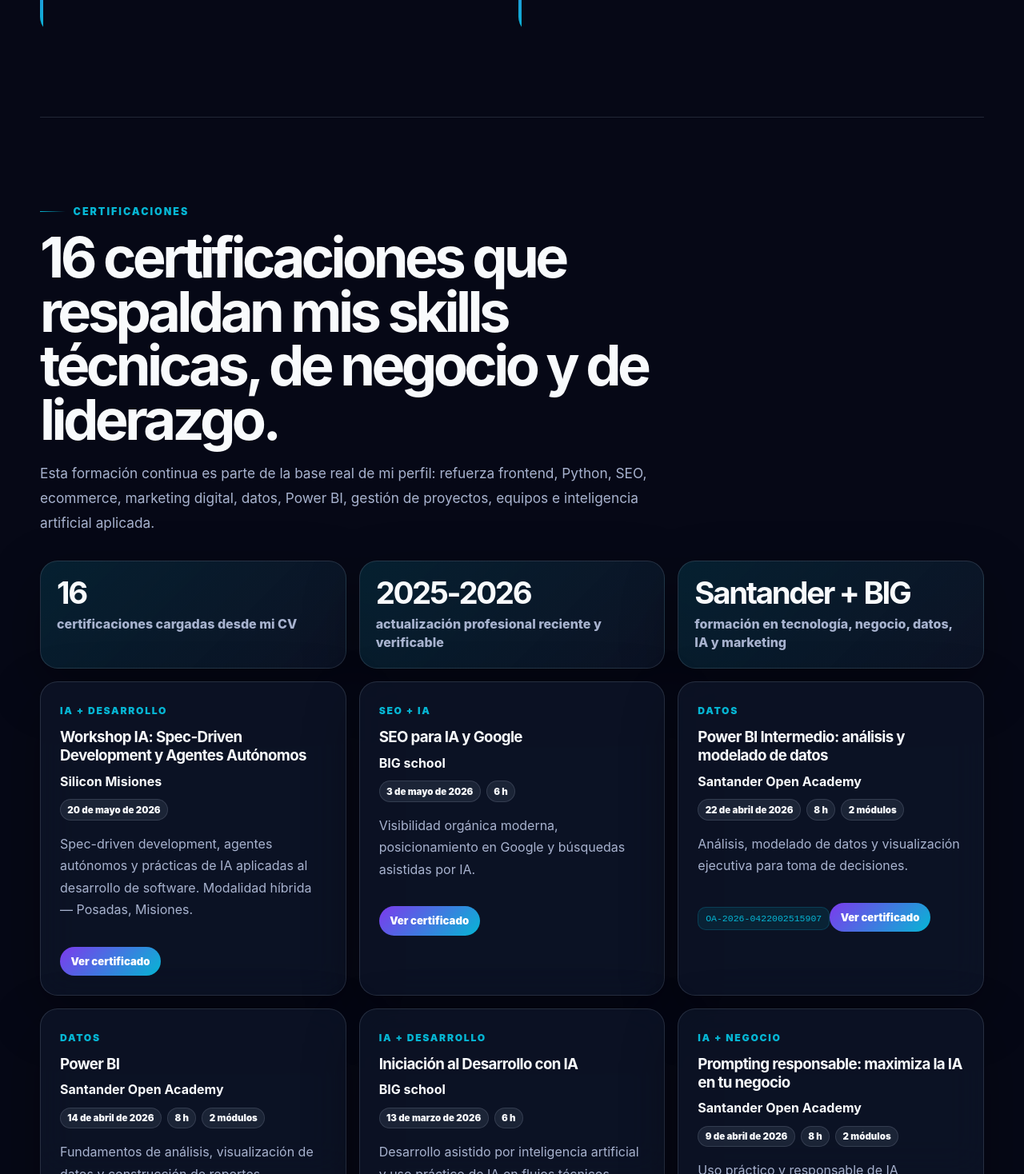
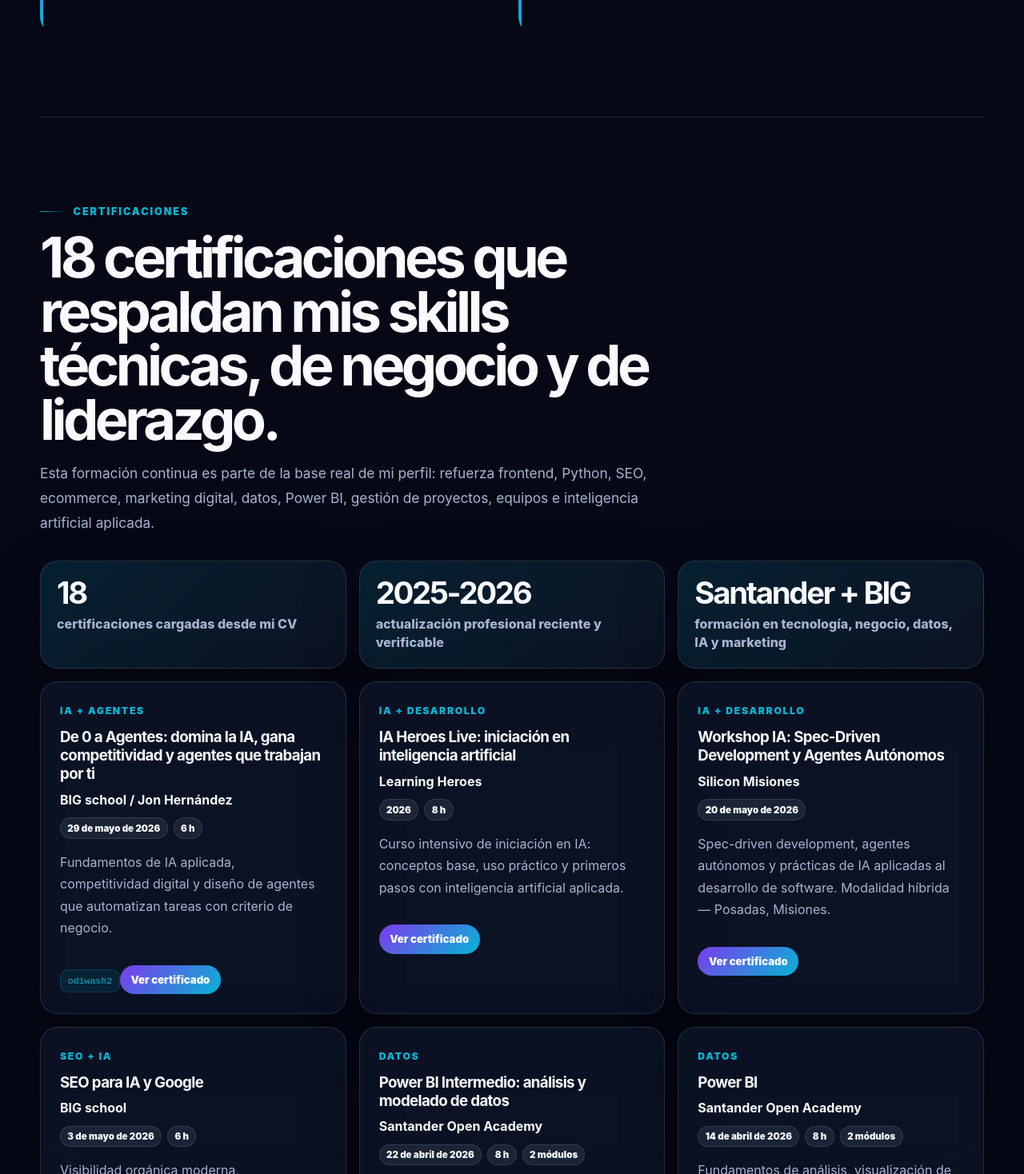
Before and after one commit to japintos/porfolio1, a Next.js app: page / in a window 1280 px wide. Shown: the part 5481-6949 px from the top of the page at 80% size. Built offline with nearby package versions, Linux system fonts and the light colour scheme.

Commit message:
feat: agregar certificaciones BIG school y Learning Heroes
Incluye De 0 a Agentes (6 h) e IA Heroes Live (8 h) en portfolio, CV APA y PDFs verificables.

Co-authored-by: Cursor <cursoragent@cursor.com>

```diff
--- a/app/api/cv/route.tsx
+++ b/app/api/cv/route.tsx
@@ -20,7 +20,7 @@ export async function GET(request: Request) {
         'Cache-Control': 'no-store, no-cache, must-revalidate, proxy-revalidate',
         Pragma: 'no-cache',
         Expires: '0',
-        'X-CV-Version': 'print-2026-05-21',
+        'X-CV-Version': 'print-2026-05-29',
       },
     });
   } catch (e) {
--- a/components/portfolio/PortfolioExperience.tsx
+++ b/components/portfolio/PortfolioExperience.tsx
@@ -128,7 +128,7 @@ export default function PortfolioExperience() {
               <a className={styles.primaryAction} href="#contacto">
                 Agendar una consulta
               </a>
-              <a className={styles.secondaryAction} href="/api/cv?v=print-2026-05-21">
+              <a className={styles.secondaryAction} href="/api/cv?v=print-2026-05-29">
                 Descargar CV
               </a>
               <a className={styles.textAction} href="#proyectos">
@@ -277,7 +277,10 @@ export default function PortfolioExperience() {
         <section className={styles.section} id="certificaciones">
           <div className={styles.sectionHeader}>
             <p className={styles.kicker}>Certificaciones</p>
-            <h2>16 certificaciones que respaldan mis skills técnicas, de negocio y de liderazgo.</h2>
+            <h2>
+              {certifications.length} certificaciones que respaldan mis skills técnicas, de negocio y de
+              liderazgo.
+            </h2>
             <p>
               Esta formación continua es parte de la base real de mi perfil: refuerza frontend,
               Python, SEO, ecommerce, marketing digital, datos, Power BI, gestión de proyectos,
--- a/components/portfolio/data.ts
+++ b/components/portfolio/data.ts
@@ -317,6 +317,29 @@ export const projects: Project[] = [
 export const certifications: Certification[] = [
   {
     year: '2026',
+    title: 'De 0 a Agentes: domina la IA, gana competitividad y agentes que trabajan por ti',
+    issuer: 'BIG school / Jon Hernández',
+    area: 'IA + Agentes',
+    completedAt: '29 de mayo de 2026',
+    hours: '6 h',
+    serial: 'odiwash2',
+    focus:
+      'Fundamentos de IA aplicada, competitividad digital y diseño de agentes que automatizan tareas con criterio de negocio.',
+    credentialUrl: '/certificados/de-0-a-agentes-ia-big-school.pdf',
+  },
+  {
+    year: '2026',
+    title: 'IA Heroes Live: iniciación en inteligencia artificial',
+    issuer: 'Learning Heroes',
+    area: 'IA + Desarrollo',
+    completedAt: '2026',
+    hours: '8 h',
+    focus:
+      'Curso intensivo de iniciación en IA: conceptos base, uso práctico y primeros pasos con inteligencia artificial aplicada.',
+    credentialUrl: '/certificados/ia-heroes-live-iniciacion-learning-heroes.pdf',
+  },
+  {
+    year: '2026',
     title: 'Workshop IA: Spec-Driven Development y Agentes Autónomos',
     issuer: 'Silicon Misiones',
     area: 'IA + Desarrollo',
--- a/public/index.html
+++ b/public/index.html
@@ -193,7 +193,7 @@
               <span>Agenda una consulta gratis</span>
               <i class="fas fa-arrow-right"></i>
             </a>
-            <a href="/api/cv?v=print-2026-05-21" class="btn btn--secondary btn--outline" download="CV-Julio-Pintos-Senior-Fullstack-Developer.pdf" aria-label="Descargar CV en PDF">
+            <a href="/api/cv?v=print-2026-05-29" class="btn btn--secondary btn--outline" download="CV-Julio-Pintos-Senior-Fullstack-Developer.pdf" aria-label="Descargar CV en PDF">
               <span>Descargar CV</span>
               <i class="fas fa-download" aria-hidden="true"></i>
             </a>
```
Also changed, not shown: lib/cv-data.ts (+8 -0 lines), 2 other files (tests, documents, lock files or other folders).
